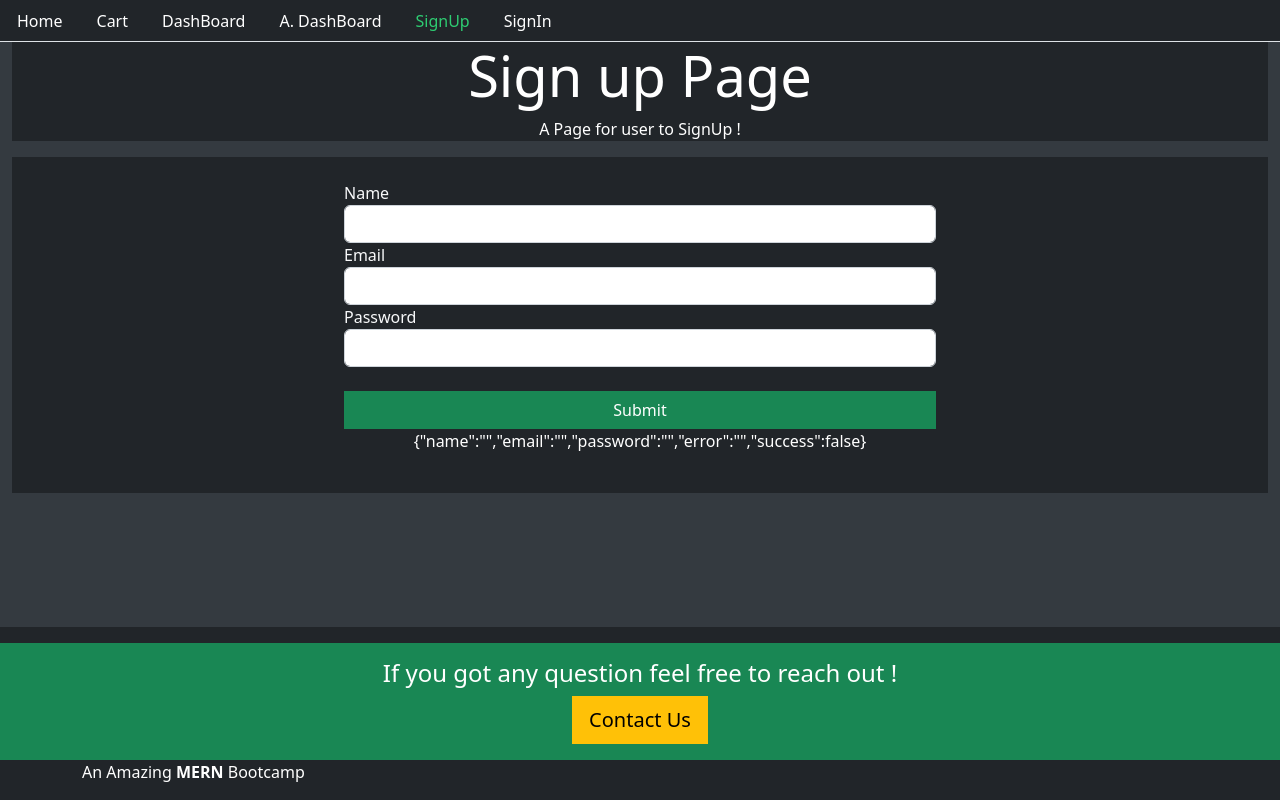
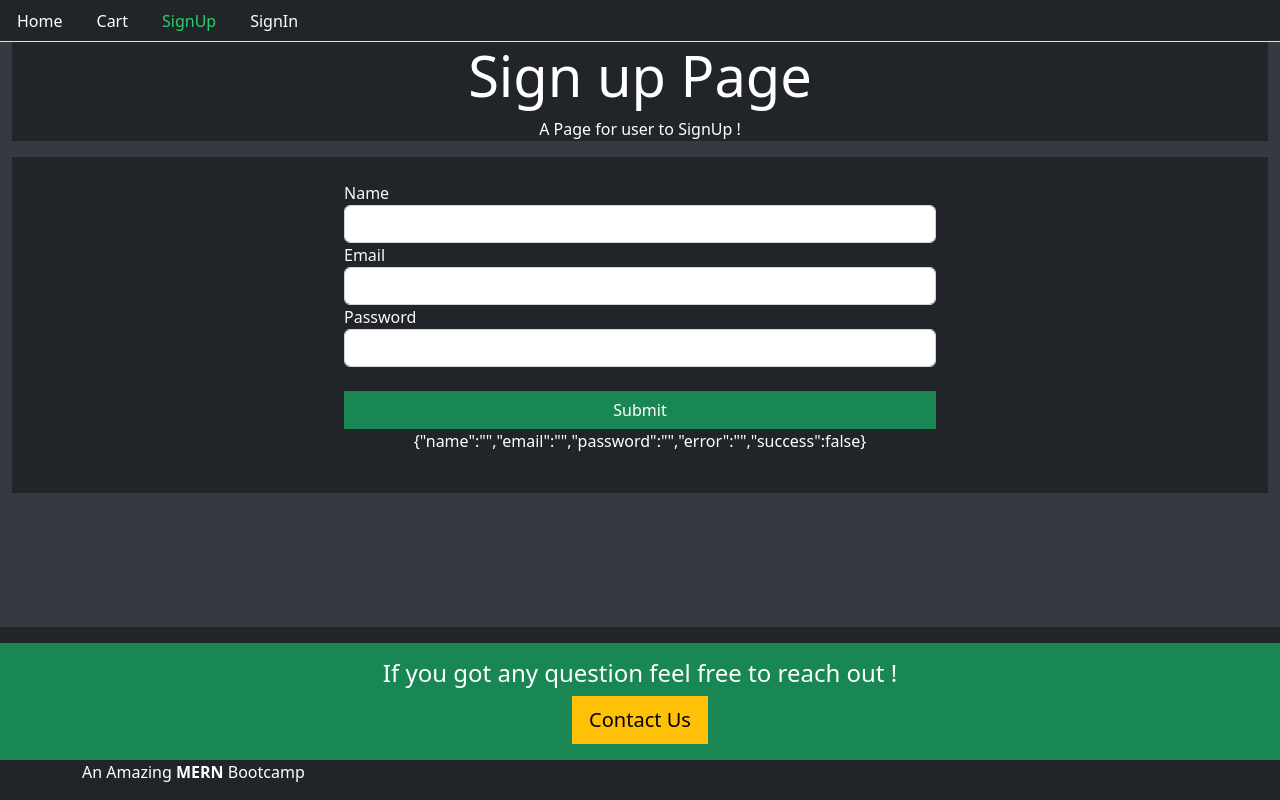
Before and after one commit to amansaini0003/Proj-Frontend, a React (Create React App) app: page /signup in a window 1280 px wide. Built offline with nearby package versions, Linux system fonts and the light colour scheme.

Commit message:
protect the admin dashboard

```diff
--- a/src/Routes.js
+++ b/src/Routes.js
@@ -1,8 +1,12 @@
 import React from "react";
 import { BrowserRouter as Router, Switch, Route } from "react-router-dom";
+import AdminRoute from "./auth/helper/AdminRoutes";
+import PrivateRoute from "./auth/helper/PrivateRoutes";
 import Home from "./core/Home";
 import Signin from "./user/Signin";
 import Signup from "./user/Signup";
+import UserDashBoard from "./user/UserDashBoard";
+import AdminDashBoard from "./user/AdminDashBoard";
 
 export default function Routes() {
   return (
@@ -11,6 +15,8 @@
         <Route path="/" exact component={Home} />
         <Route path="/signup" exact component={Signup} />
         <Route path="/signin" exact component={Signin} />
+        <PrivateRoute path="/user/dashboard" exact component={UserDashBoard} />
+        <AdminRoute path="/admin/dashboard" exact component={AdminDashBoard} />
       </Switch>
     </Router>
   );
--- a/src/core/Navigation.js
+++ b/src/core/Navigation.js
@@ -27,15 +27,20 @@
           Cart
         </Link>
       </li>
+
+      {isAuthenticated() && isAuthenticated().user.role === 0 && (
         <li className="nav-items">
           <Link
             style={currentTab(history, "/user/dashborad")}
             className="nav-link"
             to="/user/dashboard"
           >
-          DashBoard
+            U. DashBoard
           </Link>
         </li>
+      )}
+
+      {isAuthenticated() && isAuthenticated().user.role === 1 && (
         <li className="nav-items">
           <Link
             style={currentTab(history, "/admin/dashborad")}
@@ -45,6 +50,7 @@
             A. DashBoard
           </Link>
         </li>
+      )}
 
       {!isAuthenticated() && (
         <Fragment>
--- a/src/user/AdminDashBoard.js
+++ b/src/user/AdminDashBoard.js
@@ -0,0 +1,12 @@
+import React from "react";
+import Base from "../core/Base";
+
+const AdminDashBoard = () => {
+  return (
+    <Base title="AdminDashBoard Page">
+      <h1>This is adminDashBoard Page.....</h1>
+    </Base>
+  );
+};
+
+export default AdminDashBoard;
--- a/src/user/Signin.js
+++ b/src/user/Signin.js
@@ -40,9 +40,9 @@
   const performRedirect = () => {
     if (didRedirect) {
       if (user && user.role === 1) {
-        return <p>redirect to admin panel</p>;
+        return <Redirect to="/admin/dashboard" />;
       } else {
-        return <p>redirect to user panel</p>;
+        return <Redirect to="/user/dashboard" />;
       }
     }
 
--- a/src/user/UserDashBoard.js
+++ b/src/user/UserDashBoard.js
@@ -0,0 +1,12 @@
+import React from "react";
+import Base from "../core/Base";
+
+const UserDashBoard = () => {
+  return (
+    <Base title="UserDashBoard Page">
+      <h1>This is userDashBoard Page.....</h1>
+    </Base>
+  );
+};
+
+export default UserDashBoard;
```
Also changed, not shown: src/user/Profile.js (+12 -0 lines). Lines whose indentation alone changed are shown as unchanged.
